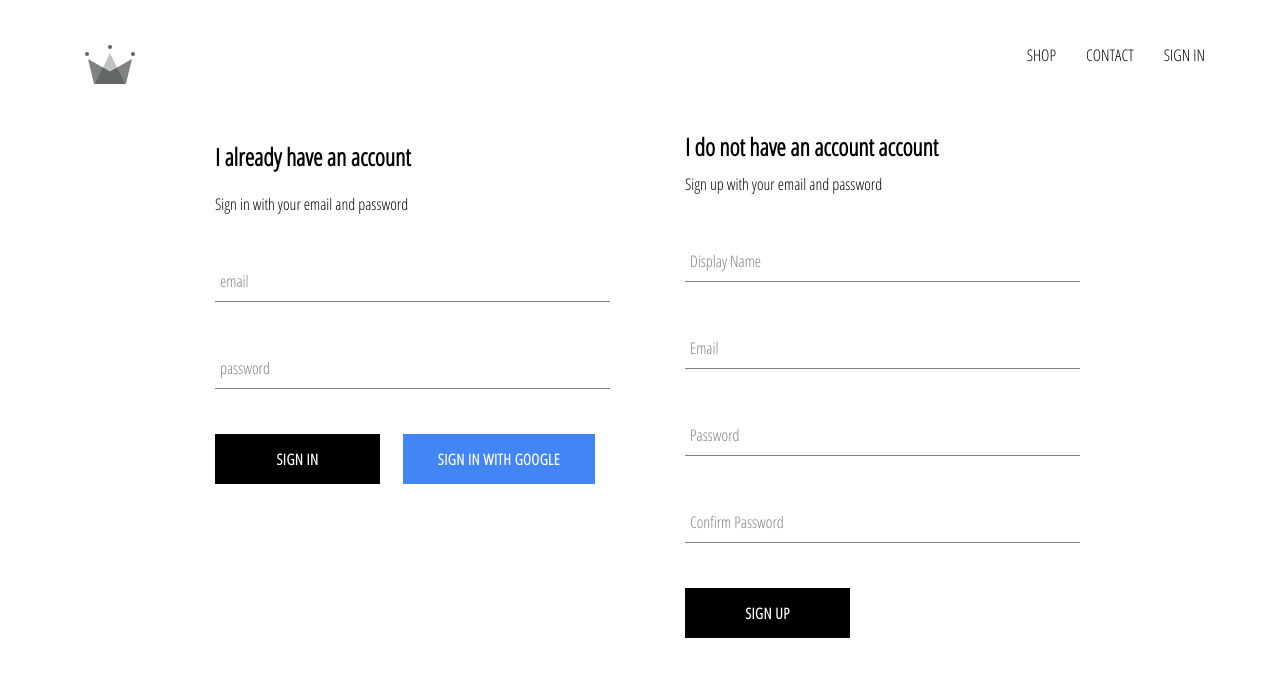
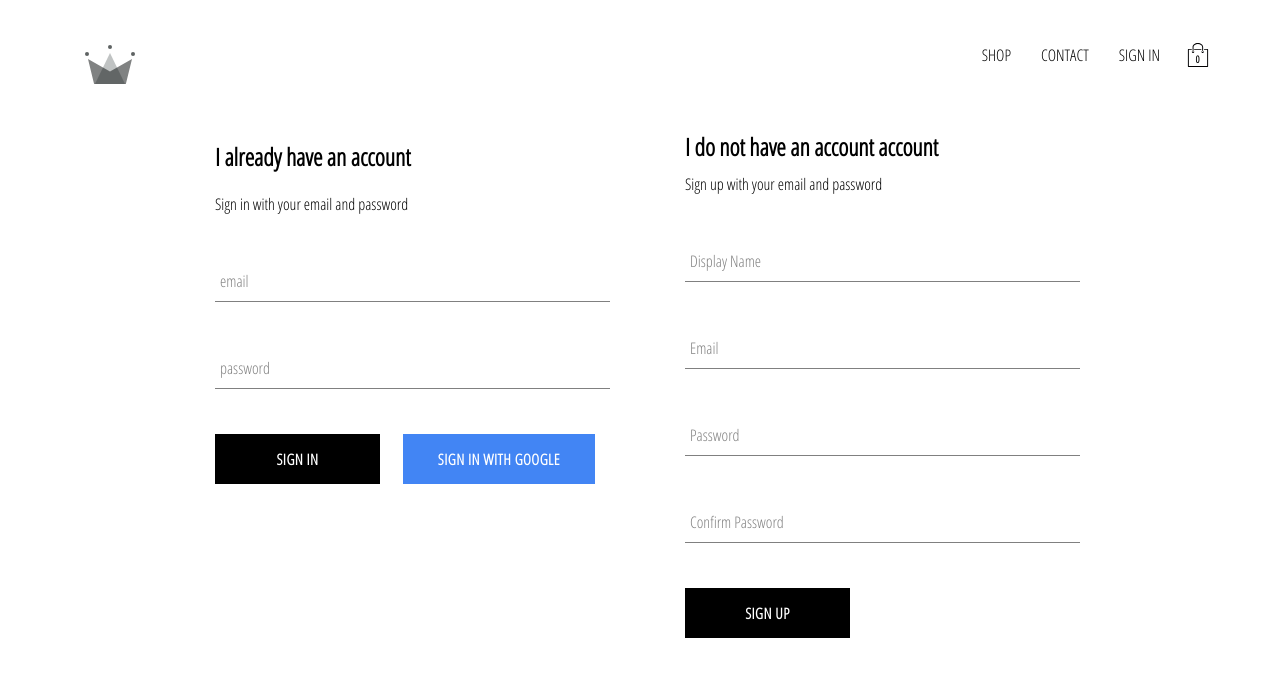
Before and after one commit to JJs-fun-stuff/ecommerce-clothing, a React (Create React App) app: page /signin in a window 1280 px wide. Shown: the top 676 px of the page. Built offline with nearby package versions, Linux system fonts and the light colour scheme; no server answers.

Commit message:
add cartIcon and cartDropdown components to our app. Implement cart reducer

```diff
--- a/src/App.js
+++ b/src/App.js
@@ -69,7 +69,7 @@
 }
 
 const mapStateToProps = ({ user }) => ({
-  currentUser: user.currentUser,
+  currentUser: user.currentUser
 });
 
 const mapDispatchToProps = (dispatch) => ({
--- /dev/null
+++ b/src/components/cart-dropdown/cart-dropdown.component.jsx
@@ -0,0 +1,13 @@
+import React from "react";
+import "./cart-dropdown.styles.scss";
+
+import CustomButton from "../custom-button/custom-button.component";
+
+const CartDropdown = () => (
+  <div className="cart-dropdown">
+    <div className="cart-items" />
+    <CustomButton>GO to Checkout</CustomButton>
+  </div>
+);
+
+export default CartDropdown;
--- /dev/null
+++ b/src/components/cart-dropdown/cart-dropdown.styles.scss
@@ -0,0 +1,25 @@
+.cart-dropdown {
+    position: absolute;
+    width: 240px;
+    height: 340px;
+    display: flex;
+    flex-direction: column;
+    padding: 20px;
+    border: 1px solid black;
+    background-color: white;
+    top: 90px;
+    right: 40px;
+    z-index: 5;
+//   align vertically
+    .cart-items {
+      height: 240px;
+      display: flex;
+      flex-direction: column;
+      overflow: scroll;
+    }
+
+    // button will always be in the bottom
+    button {
+      margin-top: auto;
+    }
+  }
--- /dev/null
+++ b/src/components/cart-icon/cart-icon.component.jsx
@@ -0,0 +1,18 @@
+import React from "react";
+import { connect } from "react-redux";
+import { ReactComponent as ShoppingIcon } from "../../assets/shopping-bag.svg";
+import { toggleCartHidden } from "../../redux/cart/cart.actions";
+import "./cart-icon.styles.scss";
+
+const CartIcon = ({ toggleCartHidden }) => (
+  <div className="cart-icon" onClick={toggleCartHidden}>
+    <ShoppingIcon className="shopping-icon" />
+    <span className="item-count">0</span>
+  </div>
+);
+
+const mapDispatchToProps = (dispatch) => ({
+  toggleCartHidden: () => dispatch(toggleCartHidden())
+});
+
+export default connect(null, mapDispatchToProps)(CartIcon);
--- /dev/null
+++ b/src/components/cart-icon/cart-icon.styles.scss
@@ -0,0 +1,21 @@
+.cart-icon {
+    width: 45px;
+    height: 45px;
+    position: relative;
+    display: flex;
+    align-items: center;
+    justify-content: center;
+    cursor: pointer;
+
+    .shopping-icon {
+      width: 24px;
+      height: 24px;
+    }
+
+    .item-count {
+      position: absolute;
+      font-size: 10px;
+      font-weight: bold;
+      bottom: 12px;
+    }
+  }
--- a/src/components/header/header.component.jsx
+++ b/src/components/header/header.component.jsx
@@ -5,8 +5,9 @@
 import { connect } from "react-redux";
 import { auth } from "../../firebase/firebase.utils";
 import "./header.styles.scss";
-
-const Header = ({ currentUser }) => (
+import CartIcon from "../cart-icon/cart-icon.component";
+import CartDropdown from "../cart-dropdown/cart-dropdown.component";
+const Header = ({ currentUser, hidden }) => (
   <div className="header">
     <Link className="logo-container" to="/">
       <Logo className="logo" />
@@ -27,13 +28,16 @@
           SIGN IN
         </Link>
       )}
+      <CartIcon />
     </div>
+    {hidden ? null : <CartDropdown />}
   </div>
 );
 
-// state  is top level root reducer
-const mapStateToProps = state => ({
-  currentUser : state.user.currentUser
-})
+// we gonna extract currentUser and hidden value of this header component to root reducer
+const mapStateToProps = ({ user: { currentUser }, cart: { hidden } }) => ({
+  currentUser,
+  hidden
+});
 // pass 2 function reducer
 export default connect(mapStateToProps)(Header);
--- a/src/components/sign-in/sign-in.component.jsx
+++ b/src/components/sign-in/sign-in.component.jsx
@@ -28,7 +28,7 @@
     const {email, password} =  this.state;
 
     try {
-      await auth.createUserWithEmailAndPassword(email, password);
+      await auth.signInWithEmailAndPassword(email, password);
       this.setState({ email: "", password: "" });
 
 
--- /dev/null
+++ b/src/redux/cart/cart.actions.js
@@ -0,0 +1,5 @@
+import  CartActionTypes  from "./cart.types";
+
+export const toggleCartHidden = () => ({
+  type: CartActionTypes.TOGGLE_CART_HIDDEN,
+});
--- /dev/null
+++ b/src/redux/cart/cart.reducer.js
@@ -0,0 +1,20 @@
+import CartActionTypes from './cart.types';
+
+
+const INITIAL_STATE = {
+    hidden:true
+}
+
+const cartReducer = (state = INITIAL_STATE, action) => {
+    switch(action.type){
+        case CartActionTypes.TOGGLE_CART_HIDDEN:
+            return {
+                ...state,
+                hidden: !state.hidden,
+            }
+        default :
+            return state
+    }
+}
+
+export default cartReducer;
--- /dev/null
+++ b/src/redux/cart/cart.types.js
@@ -0,0 +1,5 @@
+const CartActionTypes = {
+  TOGGLE_CART_HIDDEN: 'TOGGLE_CART_HIDDEN',
+};
+
+export default CartActionTypes;
--- a/src/redux/root-reducer.js
+++ b/src/redux/root-reducer.js
@@ -3,7 +3,8 @@
 import {combineReducers} from 'redux';
 
 import userReducer from  './user/user.reducer'
-
+import cartReducer from './cart/cart.reducer'
 export default combineReducers({
     user: userReducer,
+    cart: cartReducer
 })
--- a/src/redux/user/user.types.js
+++ b/src/redux/user/user.types.js
@@ -1,3 +1,3 @@
 export const UserActionTypes = {
-    SET_CURRENT_USER:'SET_CURRENT_USER'
-}
+  SET_CURRENT_USER: "SET_CURRENT_USER",
+};
```
Also changed, not shown: src/assets/shopping-bag.svg (added).
